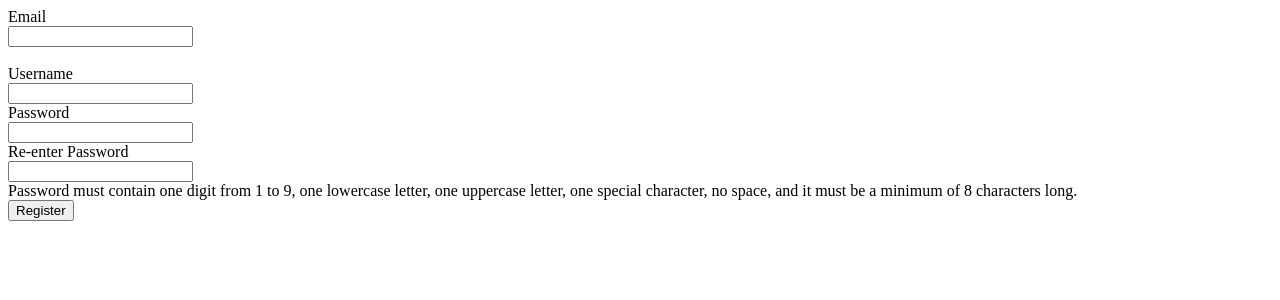
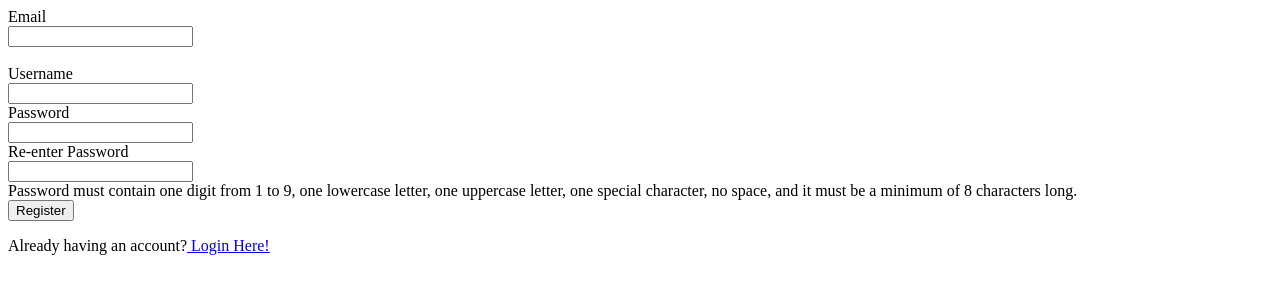
Before and after one commit to Xraecity/2023-movie, a PHP site: page /registration.php in a window 1280 px wide. Shown: the top 300 px of the page. Run offline with PHP 8.4, Linux system fonts and the light colour scheme.

Commit message:
added a link tag that directs to the login page if user has a registered account

```diff
--- a/registration.php
+++ b/registration.php
@@ -156,6 +156,7 @@ if($_POST){
 
 		<button type="submit" value="Register" id="register">Register</button>
 	</form>
+	<p>Already having an account?<a href="login.php">  Login Here!</a></p>
 
 
 
```
